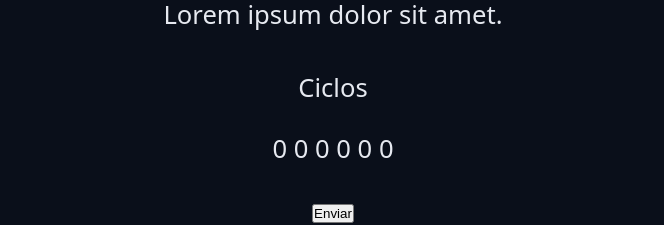
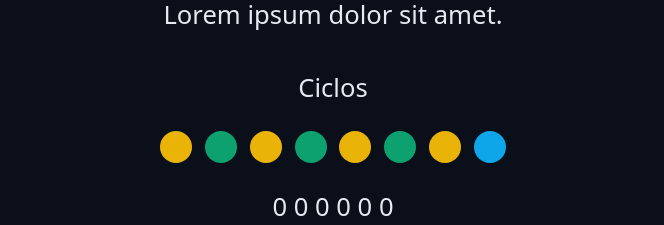
Before and after one commit to danieldmota/chronos-pomodoro, a React app: page / in a window 1280 px wide. Shown: the part 577-802 px from the top of the page, without its empty margins (307-971 px from the left). Built offline with nearby package versions, Linux system fonts and the light colour scheme; the HTML template or start-up script is replaced by a standard one.

Commit message:
component de ciclos

```diff
--- a/src/App.tsx
+++ b/src/App.tsx
@@ -5,6 +5,7 @@
 import { Menu } from './components/Menu';
 import { CountDown } from './components/CountDown';
 import { DefaultInput } from './components/DefaultInput';
+import { Cycles } from './components/Cycles';
 
 export function App() {
   return (
@@ -32,7 +33,7 @@
             <p>Lorem ipsum dolor sit amet.</p>
           </div>
           <div className='formRow'>
-            <p>Ciclos</p>
+            <Cycles/>
             <p>0 0 0 0 0 0</p>
           </div>
           <div className='formRow'>
--- /dev/null
+++ b/src/components/Cycles/index.tsx
@@ -0,0 +1,19 @@
+import styles from './styles.module.css';
+
+export function Cycles() {
+  return (
+    <div className={styles.cycles}>
+      <span>Ciclos</span>
+      <div className={styles.cycleDots}>
+        <span className={`${styles.cycleDot} ${styles.workTime}`}></span>
+        <span className={`${styles.cycleDot} ${styles.shortBreakTime}`}></span>
+        <span className={`${styles.cycleDot} ${styles.workTime}`}></span>
+        <span className={`${styles.cycleDot} ${styles.shortBreakTime}`}></span>
+        <span className={`${styles.cycleDot} ${styles.workTime}`}></span>
+        <span className={`${styles.cycleDot} ${styles.shortBreakTime}`}></span>
+        <span className={`${styles.cycleDot} ${styles.workTime}`}></span>
+        <span className={`${styles.cycleDot} ${styles.longBreakTime}`}></span>
+      </div>
+    </div>
+  );
+}
--- /dev/null
+++ b/src/components/Cycles/styles.module.css
@@ -0,0 +1,31 @@
+.cycles {
+  display: flex;
+  flex-direction: column;
+  align-items: center;
+  justify-content: center;
+  gap: 1.6rem;
+}
+
+.cycleDots {
+  display: flex;
+  gap: 0.8rem;
+}
+
+.cycleDot {
+  width: 2rem;
+  height: 2rem;
+  background-color: var(--primary);
+  border-radius: 50%;
+}
+
+.workTime {
+  background-color: var(--warning);
+}
+
+.shortBreakTime {
+  background-color: var(--primary);
+}
+
+.longBreakTime {
+  background-color: var(--info);
+}
```
